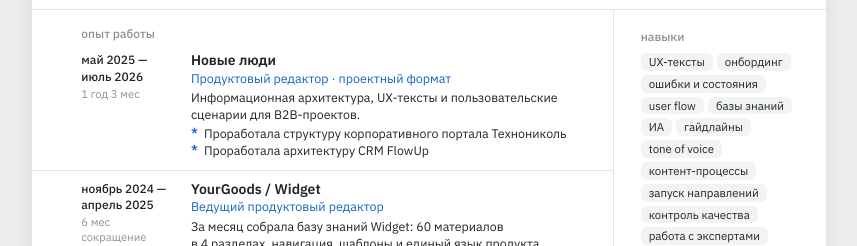
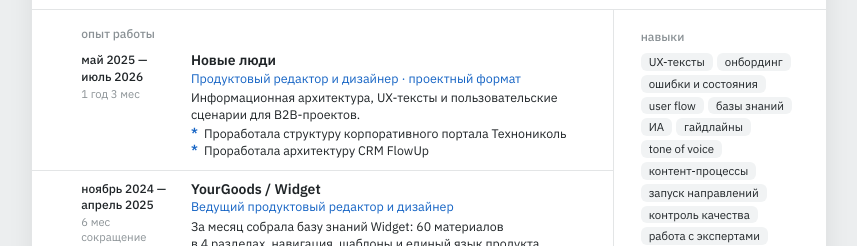
Before and after one commit to tmskrr/tmskrr.github.io, a plain HTML site: page prototype/resume/index.html in a window 1280 px wide. Shown: the part 227-473 px from the top of the page, without its empty margins (211-1068 px from the left). Drawn offline with Linux system fonts and the light colour scheme.

Commit message:
Add files via upload

```diff
--- a/prototype/resume/index.html
+++ b/prototype/resume/index.html
@@ -91,7 +91,7 @@ a { color: var(--accent); text-decoration: underline; text-decoration-color: rgb
         <p class="job__when">май 2025 — июль 2026<span>1 год 3 мес</span></p>
         <div>
           <h3 class="job__co">Новые люди</h3>
-          <p class="job__pos">Продуктовый редактор · проектный формат</p>
+          <p class="job__pos">Продуктовый редактор и&nbsp;дизайнер · проектный формат</p>
           <p class="job__lead">Информационная архитектура, UX-тексты и&nbsp;пользовательские сценарии для&nbsp;B2B-проектов.</p>
           <ul>
             <li>Проработала структуру корпоративного портала Технониколь</li>
@@ -104,7 +104,7 @@ a { color: var(--accent); text-decoration: underline; text-decoration-color: rgb
         <p class="job__when">ноябрь 2024 — апрель 2025<span>6 мес<br>сокращение штата</span></p>
         <div>
           <h3 class="job__co">YourGoods / Widget</h3>
-          <p class="job__pos">Ведущий продуктовый редактор</p>
+          <p class="job__pos">Ведущий продуктовый редактор и&nbsp;дизайнер</p>
           <p class="job__lead">За&nbsp;месяц собрала базу знаний Widget: 60&nbsp;материалов в&nbsp;4&nbsp;разделах, навигация, шаблоны и&nbsp;единый язык продукта.</p>
           <ul>
             <li>Подготовила онбординг, FAQ и&nbsp;инструкции, сама сделала все иллюстрации</li>
```
Also changed, not shown: 1 other file.
